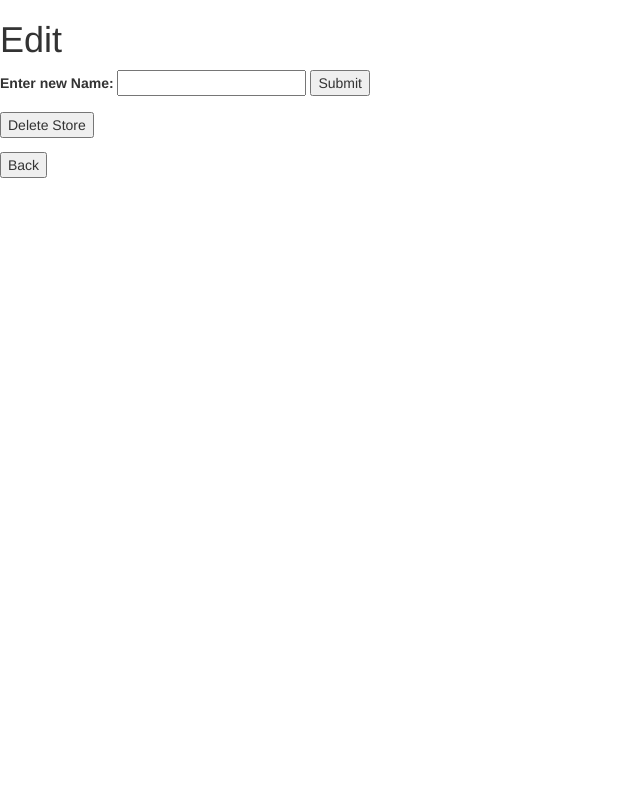
After one commit to bborealis/shoes, a PHP site: template views/store_edit.html.twig in a window 1280 px wide. The commit adds this page. Shown: the top 785 px of the page, without its empty margins (0-640 px from the left). Run offline with PHP 8.4, Linux system fonts and the light colour scheme; the template is opened without the code that fills it, so the values that code supplies are empty; some libraries are stand-ins or nearby versions.

Commit message:
add patch and delete for stores

```diff
--- a/views/store.html.twig
+++ b/views/store.html.twig
@@ -10,7 +10,7 @@
 
             <form action="/add_brand" method="post">
                 <input id="store_id" name="store_id" type="hidden" value="{{ store.getId }}">
-                <label for="brand_id">Select a brand</label>
+                <label for="brand_id">Add a new brand for this store</label>
                 <select name="brand_id" type="text">
                         {% for brand in all_brands %}
                             <option value="{{ brand.getId }}">{{ brand.getName }}</option>
@@ -30,7 +30,11 @@
                 </ul>
             {% endif %}
 
+            <br>
 
+            <form action="/store/{{ store.getId }}/edit">
+                <button type="submit">Change Store Name</button>
+            </form>
 
             <form action="/">
             <button type="submit">Home</button>
--- /dev/null
+++ b/views/store_edit.html.twig
@@ -0,0 +1,28 @@
+<html>
+    <head>
+        <title>Edit {{ store.getName }}</title>
+        <link rel="stylesheet" href="https://maxcdn.bootstrapcdn.com/bootstrap/3.3.1/css/bootstrap.min.css">
+
+    </head>
+    <body>
+        <h1>Edit {{ store.getName }}</h1>
+
+        <form action="/store/{{ store.getId }}" method="post">
+            <input name="_method" type="hidden" value="patch">
+            <label for="name">Enter new Name:</label>
+            <input name="name" type="text" value="{{ store.getName }}">
+
+
+            <button type="submit">Submit</button>
+        </form>
+
+        <form action="/store/{{ store.getId }}" method="post">
+            <input type="hidden" name="_method" value="delete">
+            <button type="submit">Delete Store</button>
+        </form>
+
+        <form action="/store/{{ store.getId }}">
+            <button type="submit">Back</button>
+        </form>
+    </body>
+</html>
```
Also changed, not shown: app/app.php (+19 -3 lines), views/brands.html.twig (+2 -6 lines), views/stores.html.twig (+4 -10 lines).
